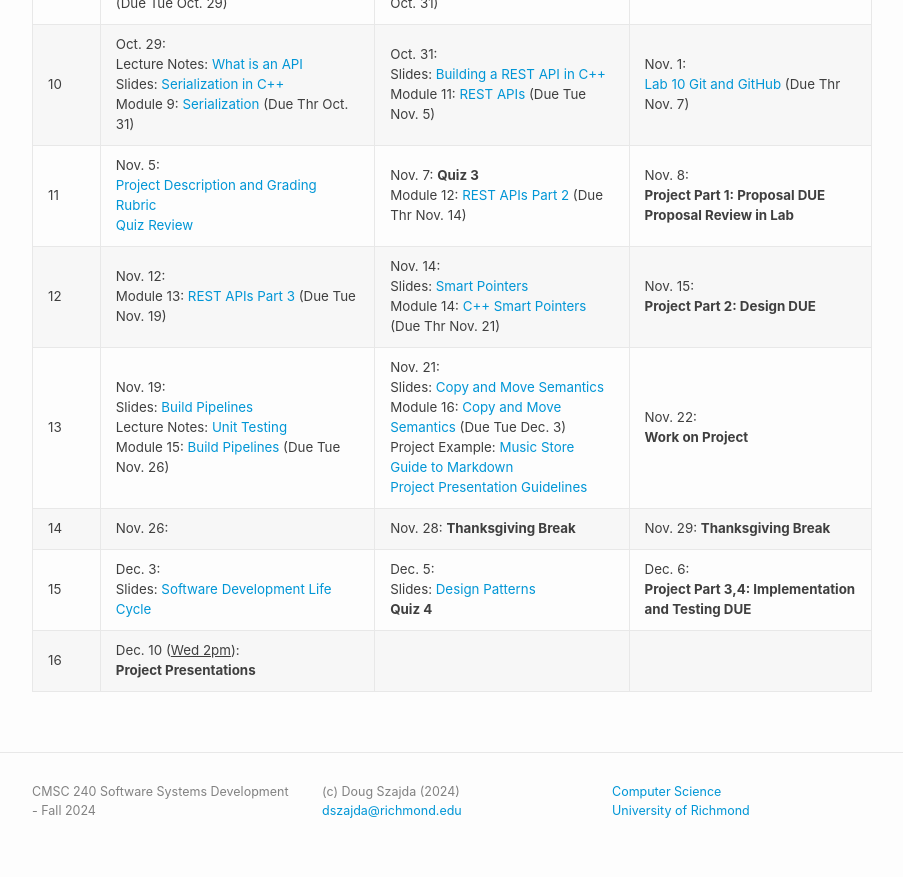
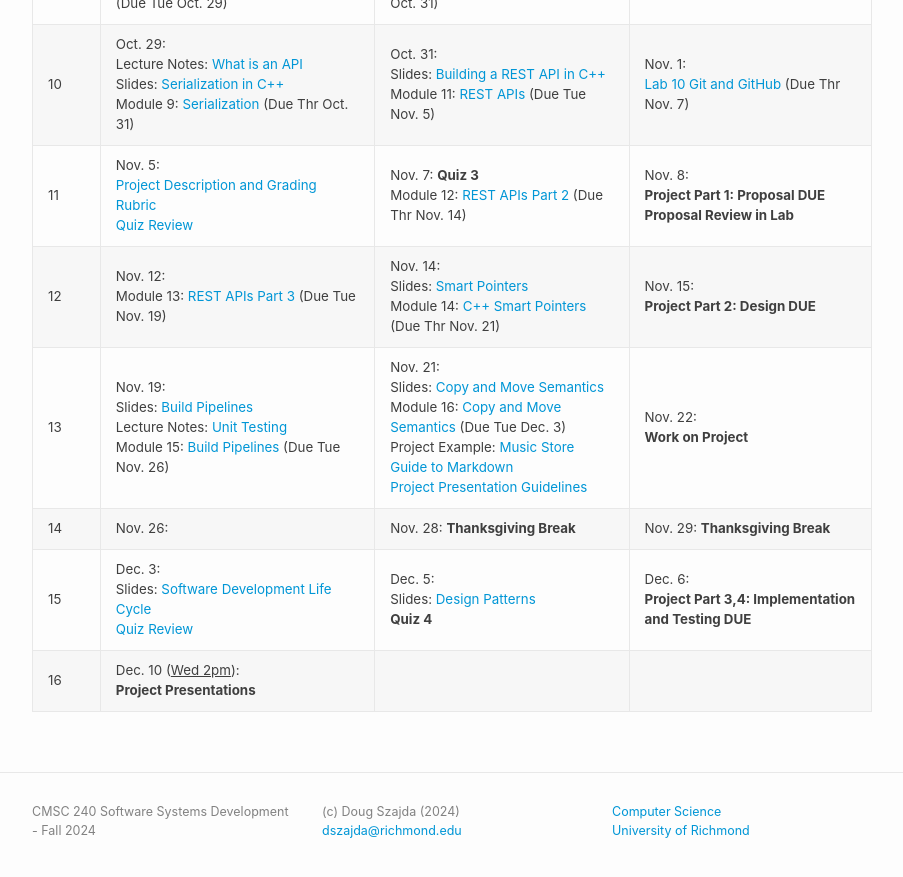
Before and after one commit to cmsc240-f24-dcs/cmsc240-f24-s2.github.io, a Jekyll site: the page built from schedule.md, in a window 1280 px wide and 900 px high, scrolled down 1265 px. Shown: the top 877 px of the window, without its empty margins (188-1091 px from the left). Built offline with Jekyll 4.4.1, drawn with Linux system fonts in a browser that asks for light colours.

Commit message:
Added link for quiz 4 review

```diff
--- a/schedule.md
+++ b/schedule.md
@@ -25,7 +25,7 @@ title: Schedule
 | 12   | Nov. 12:  <br /> Module 13: [REST APIs Part 3](modules/module13.md) (Due Tue Nov. 19)   | Nov. 14: <br /> Slides: [Smart Pointers](lectures/22-Smart-Pointers.pdf) <br /> Module 14: [C++ Smart Pointers](modules/module14.md) (Due Thr Nov. 21)     | Nov. 15:   <br />**Project Part 2: Design DUE**       |
 | 13   | Nov. 19: <br /> Slides: [Build Pipelines](lectures/23-Build-Pipelines.pdf) <br /> Lecture Notes: [Unit Testing](notes/UnitTesting.md) <br /> Module 15: [Build Pipelines](modules/module15.md) (Due Tue Nov. 26) | Nov. 21: <br /> Slides: [Copy and Move Semantics](lectures/Copy-Move-Semantics.pdf) <br /> Module 16: [Copy and Move Semantics](modules/module16.md) (Due Tue Dec. 3) <br /> Project Example: [Music Store](https://github.com/cmsc240-s24/MusicStore)<br />[Guide to Markdown](https://www.markdownguide.org/cheat-sheet/)  <br />[Project Presentation Guidelines](presentation.md)  | Nov. 22:   <br /> **Work on Project**         |
 | 14   | Nov. 26:  | Nov. 28: **Thanksgiving Break**  | Nov. 29: **Thanksgiving Break**   |
-| 15   | Dec. 3: <br /> Slides: [Software Development Life Cycle](lectures/24-Software-Development-Life-Cycle.pdf)  | Dec. 5: <br /> Slides: [Design Patterns](lectures/25-Design-Patterns.pdf)<br /> **Quiz 4**   | Dec. 6:   <br />**Project Part 3,4: Implementation and Testing DUE**<br />        |
+| 15   | Dec. 3:  <br /> Slides: [Software Development Life Cycle](lectures/24-Software-Development-Life-Cycle.pdf)  <br /> [Quiz Review](lectures/quiz4-review.md)  | Dec. 5: <br /> Slides: [Design Patterns](lectures/25-Design-Patterns.pdf)<br /> **Quiz 4**   | Dec. 6:   <br />**Project Part 3,4: Implementation and Testing DUE**<br />        |
 | 16   |  Dec. 10 (<u>Wed 2pm</u>):<br /> **Project Presentations**           |                        |
 {% comment %}
 | 8    | Mar 5: <br />Slides: [Make and Makefiles](lectures/15-Make-Makefiles.pdf)  <br /> Module 7: [Build Automation with Make]
```
